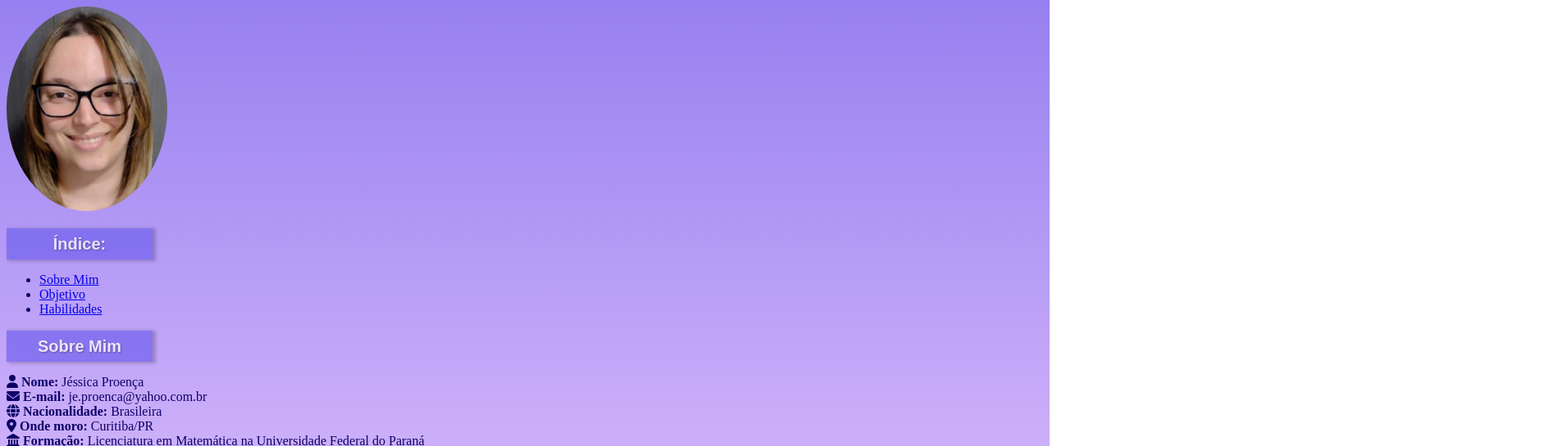
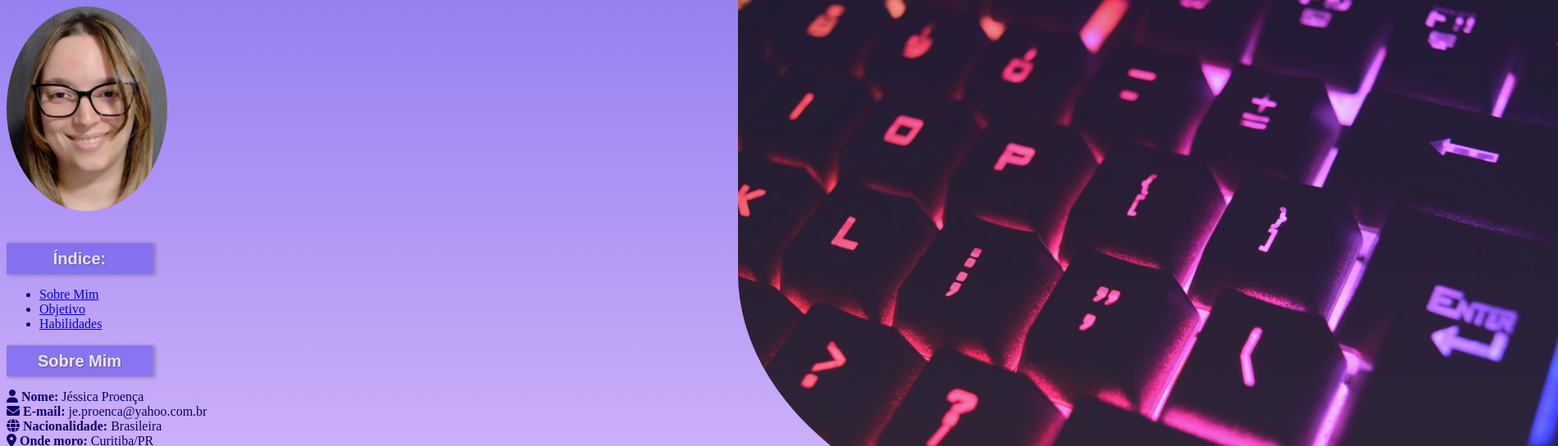
Before and after one commit to JessicaProenca1/JessicaProenca1.github.io, a plain HTML site: page index.html in a window 1280 px wide. Shown: the top 545 px of the page at 82% size, 1900 px wide, since content can reach past the window. Drawn offline with Linux system fonts and the light colour scheme.

Commit message:
pequenas alterações

```diff
--- a/index.html
+++ b/index.html
@@ -14,6 +14,8 @@
 
 <body>
   <img src="foto_jessica.jpeg" alt="Uma foto da dona do portfólio web" id="minha_foto" class="minha-foto"/>
+  <br />
+  <img src="pexels-marcellino-andrian-671629.jpg" alt="Uma foto de um teclado" class="teclado"/>
   <br />
 
   <h2 class="style-box">Índice:</h2>
--- a/style.css
+++ b/style.css
@@ -48,3 +48,12 @@ body {
     border-radius: 20px;
     opacity: 0.8;
 }
+
+.teclado {
+    opacity: 0.8;
+    width: 1000px;
+    position: absolute;
+    left: 900px;
+    top: 0px;
+    border-bottom-left-radius: 50%;
+}
```
